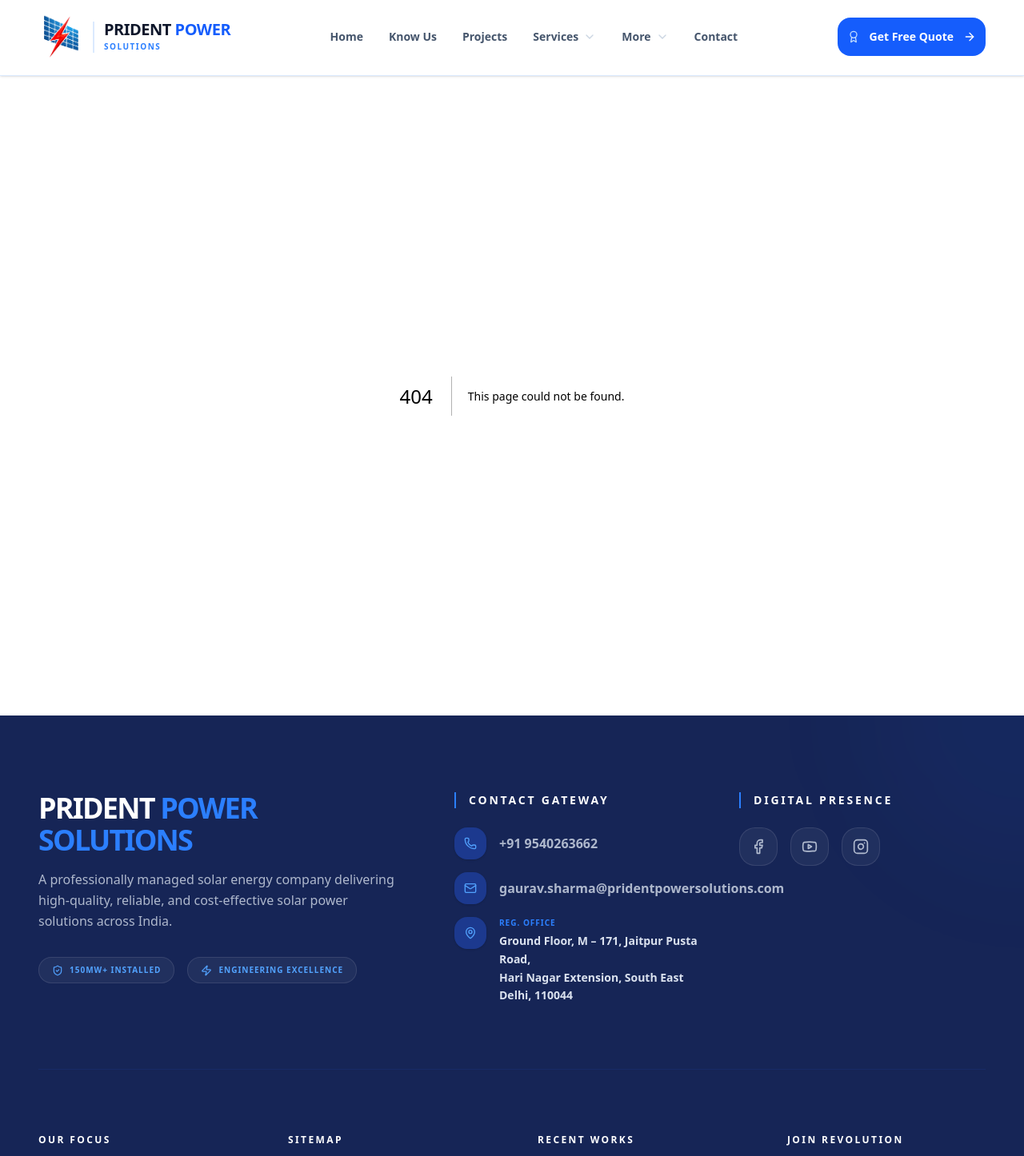
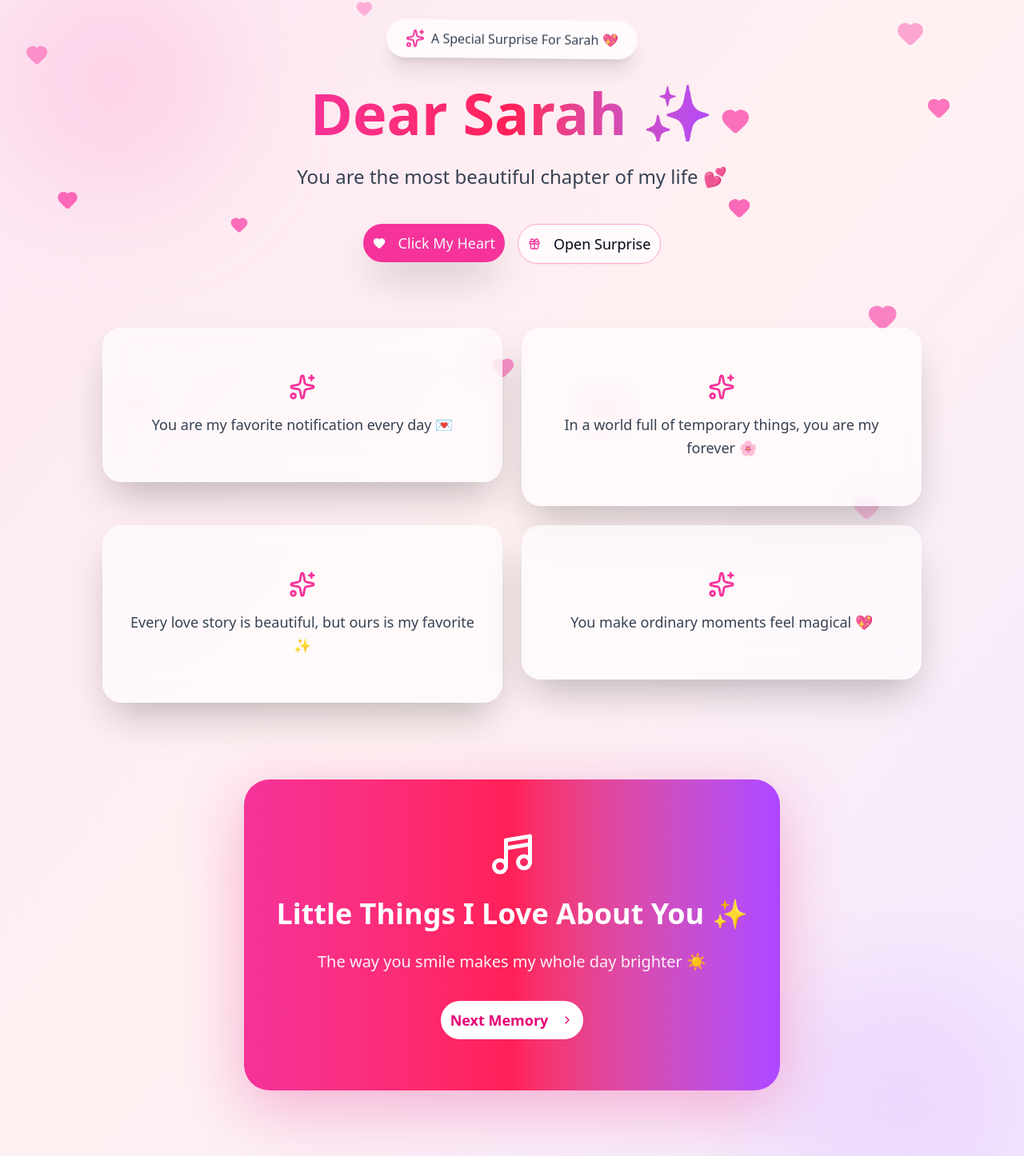
Before and after one commit to saurav5665/Prident-Power, a Next.js app: page /foruh in a window 1280 px wide. Before the commit this address had no page. Shown: the part 39-1485 px from the top of the page at 80% size. Built offline with nearby package versions, Linux system fonts and the light colour scheme.

Commit message:
Gift sarah

```diff
--- /dev/null
+++ b/app/_components/GiftForGf.jsx
@@ -0,0 +1,279 @@
+"use client";
+
+import React, { useState } from "react";
+import { motion, AnimatePresence } from "framer-motion";
+import {
+  Heart,
+  Sparkles,
+  Stars,
+  Gift,
+  Flower2,
+  Music4,
+  ChevronRight,
+} from "lucide-react";
+
+import { Card, CardContent } from "@/components/ui/card";
+import { Button } from "@/components/ui/button";
+
+const quotes = [
+  "You are my favorite notification every day 💌",
+  "In a world full of temporary things, you are my forever 🌸",
+  "Every love story is beautiful, but ours is my favorite ✨",
+  "You make ordinary moments feel magical 💖",
+];
+
+const memories = [
+  "The way you smile makes my whole day brighter ☀️",
+  "Every conversation with you feels special 💕",
+  "You are the peace my heart was searching for 🌸",
+  "Loving you is the easiest thing I’ve ever done ❤️",
+];
+
+const GiftForGf = () => {
+  const [showMessage, setShowMessage] = useState(false);
+  const [currentQuote, setCurrentQuote] = useState(0);
+  const [liked, setLiked] = useState(false);
+
+  const nextQuote = () => {
+    setCurrentQuote((prev) => (prev + 1) % memories.length);
+  };
+
+  return (
+    <div className="relative min-h-screen overflow-hidden bg-gradient-to-br from-pink-100 via-rose-50 to-purple-100">
+      {/* Background Blur */}
+      <div className="absolute top-0 left-0 h-72 w-72 rounded-full bg-pink-300/30 blur-3xl" />
+      <div className="absolute bottom-0 right-0 h-80 w-80 rounded-full bg-purple-300/30 blur-3xl" />
+
+      {/* Floating Hearts */}
+      {Array.from({ length: 15 }).map((_, index) => (
+        <motion.div
+          key={index}
+          className="absolute text-pink-400"
+          initial={{
+            y: "100vh",
+            x: Math.random() * 1200,
+            opacity: 0,
+          }}
+          animate={{
+            y: "-10vh",
+            opacity: [0, 1, 0],
+          }}
+          transition={{
+            duration: 6 + Math.random() * 4,
+            repeat: Infinity,
+            delay: Math.random() * 5,
+          }}
+        >
+          <Heart
+            size={20 + Math.random() * 18}
+            fill="currentColor"
+          />
+        </motion.div>
+      ))}
+
+      <div className="relative z-10 flex flex-col items-center px-6 py-16 text-center">
+        {/* Header */}
+        <motion.div
+          initial={{ opacity: 0, y: 40 }}
+          animate={{ opacity: 1, y: 0 }}
+          transition={{ duration: 1 }}
+          className="max-w-4xl"
+        >
+          <motion.div
+            animate={{ rotate: [0, 4, -4, 0] }}
+            transition={{ duration: 4, repeat: Infinity }}
+            className="mb-8 inline-flex items-center gap-2 rounded-full bg-white/70 px-6 py-3 shadow-xl backdrop-blur-md"
+          >
+            <Sparkles className="text-pink-500" />
+            <span className="font-medium text-gray-700">
+              A Special Surprise For Sarah 💖
+            </span>
+          </motion.div>
+
+          <h1 className="bg-gradient-to-r from-pink-500 via-rose-500 to-purple-500 bg-clip-text text-5xl font-black text-transparent md:text-7xl">
+            Dear Sarah ✨
+          </h1>
+
+          <p className="mt-6 text-lg leading-relaxed text-gray-700 md:text-2xl">
+            You are the most beautiful chapter of my life 💕
+          </p>
+
+          {/* Interactive Buttons */}
+          <div className="mt-10 flex flex-wrap justify-center gap-4">
+            {/* Love Button */}
+            <motion.div whileTap={{ scale: 0.9 }}>
+              <Button
+                onClick={() => setLiked(!liked)}
+                className={`rounded-full px-8 py-6 text-lg shadow-2xl transition-all duration-300 ${
+                  liked
+                    ? "bg-red-500 hover:bg-red-600"
+                    : "bg-pink-500 hover:bg-pink-600"
+                }`}
+              >
+                <Heart
+                  className="mr-2"
+                  fill="white"
+                />
+                {liked ? "I Love You ❤️" : "Click My Heart"}
+              </Button>
+            </motion.div>
+
+            {/* Surprise Button */}
+            <motion.div whileTap={{ scale: 0.9 }}>
+              <Button
+                variant="outline"
+                onClick={() => setShowMessage(!showMessage)}
+                className="rounded-full border-pink-300 bg-white/70 px-8 py-6 text-lg backdrop-blur-md"
+              >
+                <Gift className="mr-2 text-pink-500" />
+                Open Surprise
+              </Button>
+            </motion.div>
+          </div>
+        </motion.div>
+
+        {/* Surprise Message */}
+        <AnimatePresence>
+          {showMessage && (
+            <motion.div
+              initial={{ opacity: 0, scale: 0.7 }}
+              animate={{ opacity: 1, scale: 1 }}
+              exit={{ opacity: 0, scale: 0.7 }}
+              transition={{ duration: 0.5 }}
+              className="mt-10 max-w-2xl"
+            >
+              <Card className="rounded-[2rem] border-0 bg-white/70 shadow-[0_20px_60px_rgba(236,72,153,0.3)] backdrop-blur-xl">
+                <CardContent className="p-10">
+                  <motion.div
+                    animate={{
+                      scale: [1, 1.1, 1],
+                    }}
+                    transition={{
+                      duration: 2,
+                      repeat: Infinity,
+                    }}
+                    className="mb-5 flex justify-center"
+                  >
+                    <Flower2
+                      className="text-pink-500"
+                      size={60}
+                    />
+                  </motion.div>
+
+                  <h2 className="mb-4 text-3xl font-bold text-pink-600">
+                    You Mean Everything To Me 💖
+                  </h2>
+
+                  <p className="text-lg leading-relaxed text-gray-700">
+                    Sarah, thank you for being part of my life.
+                    <br />
+                    Every smile of yours feels like magic ✨
+                    <br />
+                    I just want to make you happy forever ❤️
+                  </p>
+                </CardContent>
+              </Card>
+            </motion.div>
+          )}
+        </AnimatePresence>
+
+        {/* Quote Cards */}
+        <div className="mt-20 grid w-full max-w-5xl gap-6 md:grid-cols-2">
+          {quotes.map((quote, index) => (
+            <motion.div
+              key={index}
+              whileHover={{
+                scale: 1.05,
+                rotate: index % 2 === 0 ? 1 : -1,
+              }}
+            >
+              <Card className="rounded-3xl border-white/40 bg-white/60 shadow-2xl backdrop-blur-xl">
+                <CardContent className="p-8">
+                  <div className="mb-4 flex justify-center">
+                    <Stars
+                      className="text-pink-500"
+                      size={34}
+                    />
+                  </div>
+
+                  <p className="text-lg font-medium leading-relaxed text-gray-700">
+                    {quote}
+                  </p>
+                </CardContent>
+              </Card>
+            </motion.div>
+          ))}
+        </div>
+
+        {/* Interactive Memory Section */}
+        <motion.div
+          initial={{ opacity: 0 }}
+          animate={{ opacity: 1 }}
+          transition={{ delay: 1 }}
+          className="mt-24 max-w-3xl"
+        >
+          <Card className="overflow-hidden rounded-[2rem] border-0 bg-gradient-to-r from-pink-500 via-rose-500 to-purple-500 shadow-[0_20px_80px_rgba(236,72,153,0.4)]">
+            <CardContent className="p-10 text-white">
+              <motion.div
+                animate={{ y: [0, -8, 0] }}
+                transition={{ duration: 3, repeat: Infinity }}
+                className="mb-6 flex justify-center"
+              >
+                <Music4 size={60} />
+              </motion.div>
+
+              <h2 className="mb-6 text-4xl font-bold">
+                Little Things I Love About You ✨
+              </h2>
+
+              <AnimatePresence mode="wait">
+                <motion.p
+                  key={currentQuote}
+                  initial={{ opacity: 0, x: 40 }}
+                  animate={{ opacity: 1, x: 0 }}
+                  exit={{ opacity: 0, x: -40 }}
+                  transition={{ duration: 0.4 }}
+                  className="text-xl leading-relaxed text-pink-50"
+                >
+                  {memories[currentQuote]}
+                </motion.p>
+              </AnimatePresence>
+
+              <motion.div
+                whileTap={{ scale: 0.9 }}
+                className="mt-8"
+              >
+                <Button
+                  onClick={nextQuote}
+                  className="rounded-full bg-white px-8 py-6 text-lg font-semibold text-pink-600 hover:bg-pink-100"
+                >
+                  Next Memory
+                  <ChevronRight className="ml-2" />
+                </Button>
+              </motion.div>
+            </CardContent>
+          </Card>
+        </motion.div>
+
+        {/* Footer */}
+        <motion.div
+          className="mt-20 flex items-center gap-2 text-gray-600"
+          initial={{ opacity: 0 }}
+          animate={{ opacity: 1 }}
+          transition={{ delay: 2 }}
+        >
+          <Heart
+            className="text-pink-500"
+            fill="currentColor"
+            size={18}
+          />
+          <p className="text-sm md:text-base">
+            Crafted with love only for Sarah 💕
+          </p>
+        </motion.div>
+      </div>
+    </div>
+  );
+};
+
+export default GiftForGf;
--- /dev/null
+++ b/app/foruh/page.jsx
@@ -0,0 +1,12 @@
+import React from 'react'
+import GiftForGf from '../_components/GiftForGf'
+
+const page = () => {
+  return (
+    <div>
+      <GiftForGf/>
+    </div>
+  )
+}
+
+export default page
--- a/app/layout.jsx
+++ b/app/layout.jsx
@@ -25,10 +25,10 @@ export default function RootLayout({children}) {
 
     <html lang="en">
       <body className="antialiased font-sans">
-        <Header/>
-        <Navbar/>
+        {/* <Header/>
+        <Navbar/> */}
         {children}
-        <Footer/>
+        {/* <Footer/> */}
       </body>
     </html>
 
```
